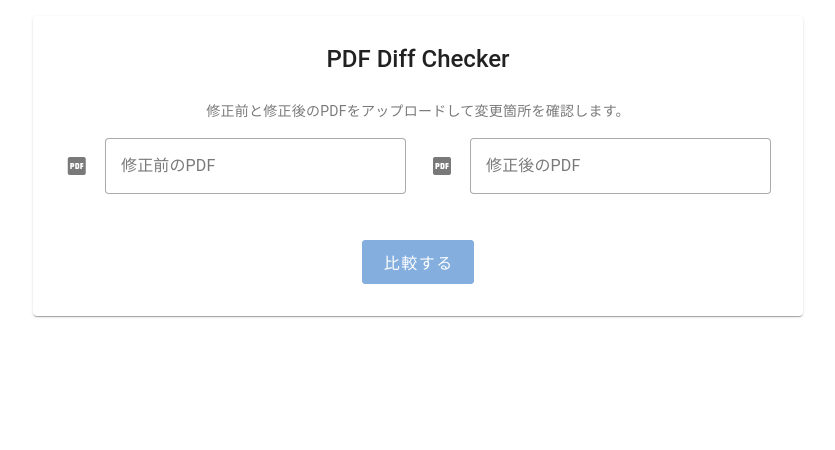
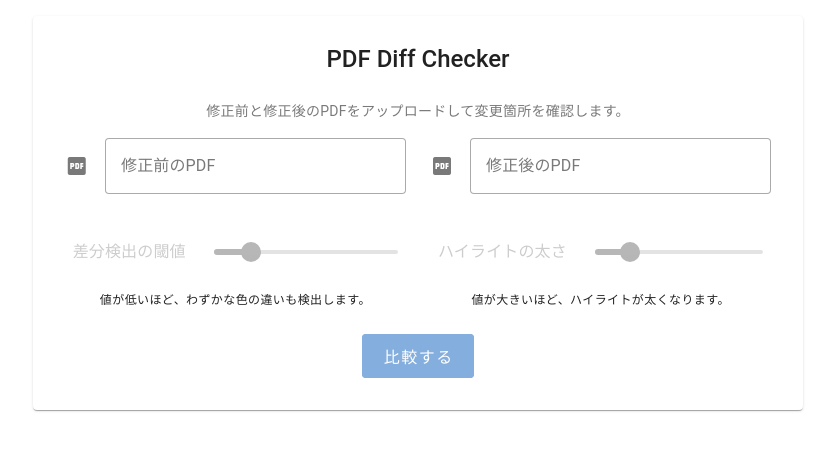
Before and after one commit to HaraDaisuke/pdf-diff-checker, a Vue app in the folder frontend/: page / in a window 1280 px wide. Shown: the top 450 px of the page, without its empty margins (222-1057 px from the left). Built offline with nearby package versions, Linux system fonts and the light colour scheme; a small style sheet from the web is missing.

Commit message:
ハイライトの太さを編集できるように修正

```diff
--- a/frontend/src/pages/index.vue
+++ b/frontend/src/pages/index.vue
@@ -28,6 +28,33 @@
               </v-col>
             </v-row>
 
+            <v-row class="mt-2 align-center">
+                <v-col cols="12" md="6">
+                    <v-slider
+                        v-model="threshold"
+                        label="差分検出の閾値"
+                        thumb-label
+                        :step="5"
+                        :min="0"
+                        :max="150"
+                        :disabled="!file1 || !file2"
+                    ></v-slider>
+                    <div class="text-caption text-center">値が低いほど、わずかな色の違いも検出します。</div>
+                </v-col>
+                <v-col cols="12" md="6">
+                    <v-slider
+                        v-model="boxSize"
+                        label="ハイライトの太さ"
+                        thumb-label
+                        :step="1"
+                        :min="1"
+                        :max="20"
+                        :disabled="!file1 || !file2"
+                    ></v-slider>
+                    <div class="text-caption text-center">値が大きいほど、ハイライトが太くなります。</div>
+                </v-col>
+            </v-row>
+
             <v-alert v-if="error" type="error" class="mt-4" dense dismissible>
               {{ error }}
             </v-alert>
@@ -41,9 +68,6 @@
                 size="large"
               >
                 比較する
-                <template v-slot:loader>
-                  <v-progress-circular indeterminate size="24"></v-progress-circular>
-                </template>
               </v-btn>
             </div>
           </v-card-text>
@@ -73,13 +97,26 @@
 </template>
 
 <script setup>
-import { ref } from 'vue';
+import { ref, watch } from 'vue';
 
 const file1 = ref(null);
 const file2 = ref(null);
+const threshold = ref(30);
+const boxSize = ref(5);
 const resultImageUrl = ref('');
 const isLoading = ref(false);
 const error = ref('');
+
+// Watch for changes in both sliders
+watch([threshold, boxSize], (newValues, oldValues) => {
+  // Only re-run comparison if files are already selected.
+  if (file1.value && file2.value) {
+    // Check if either value has actually changed to avoid redundant calls on initial load
+    if (newValues[0] !== oldValues[0] || newValues[1] !== oldValues[1]) {
+        comparePdfs();
+    }
+  }
+});
 
 const comparePdfs = async () => {
   if (!file1.value || !file2.value) {
@@ -87,7 +124,6 @@ const comparePdfs = async () => {
     return;
   }
 
-  // v-file-input returns an array even for a single file, so we take the first element.
   const pdfFile1 = Array.isArray(file1.value) ? file1.value[0] : file1.value;
   const pdfFile2 = Array.isArray(file2.value) ? file2.value[0] : file2.value;
 
@@ -98,25 +134,28 @@ const comparePdfs = async () => {
 
   isLoading.value = true;
   error.value = '';
-  resultImageUrl.value = ''; // 既存の結果をクリア
 
   const formData = new FormData();
   formData.append('file1', pdfFile1);
   formData.append('file2', pdfFile2);
+  formData.append('threshold', threshold.value);
+  formData.append('box_size', boxSize.value);
 
   try {
-    // Note: Ensure the backend is running and CORS is configured for the frontend's origin
     const response = await fetch('http://localhost:8000/api/diff', {
       method: 'POST',
       body: formData,
     });
 
     if (!response.ok) {
-      const errorData = await response.json().catch(() => null); // JSONパース失敗も考慮
+      const errorData = await response.json().catch(() => null);
       throw new Error(errorData?.detail || `サーバーエラー: ${response.statusText}`);
     }
 
     const imageBlob = await response.blob();
+    if (resultImageUrl.value) {
+      URL.revokeObjectURL(resultImageUrl.value);
+    }
     resultImageUrl.value = URL.createObjectURL(imageBlob);
 
   } catch (e) {
```
Also changed, not shown: 1 other file (tests, documents, lock files or other folders).
